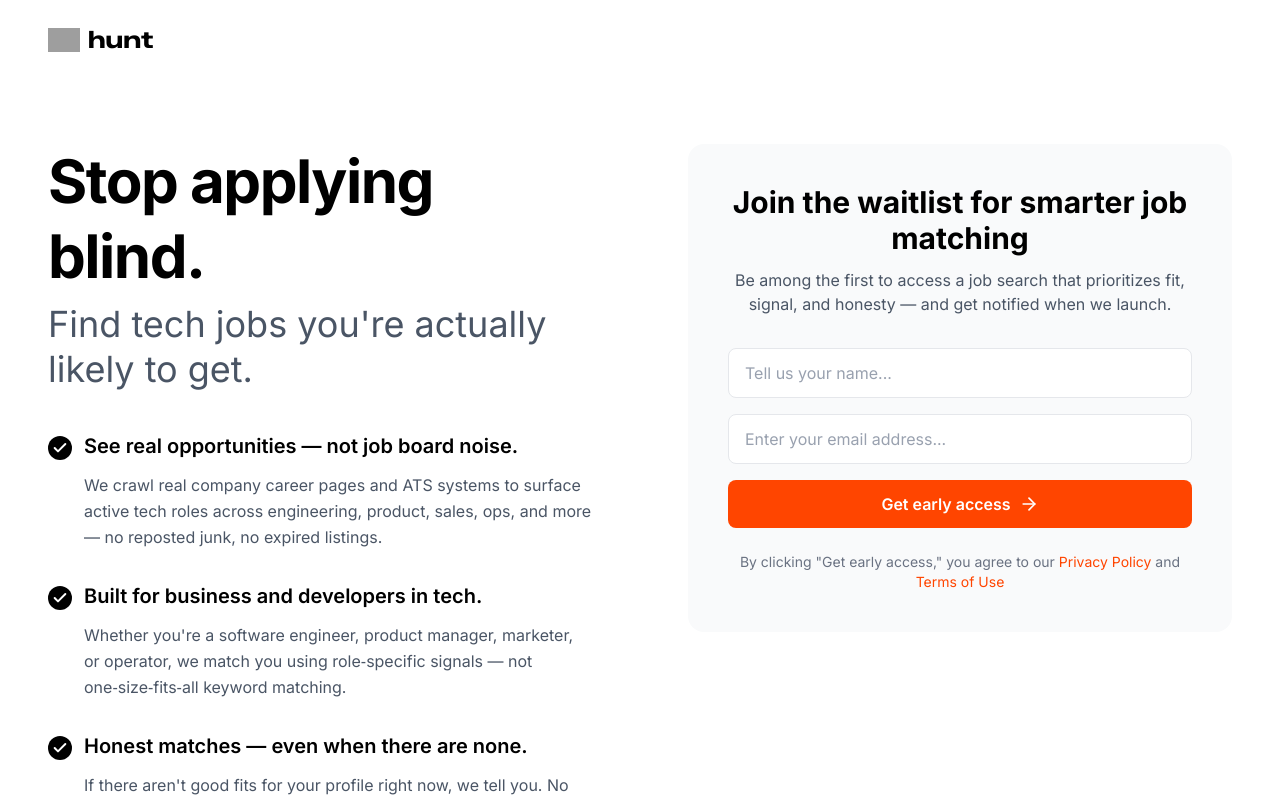
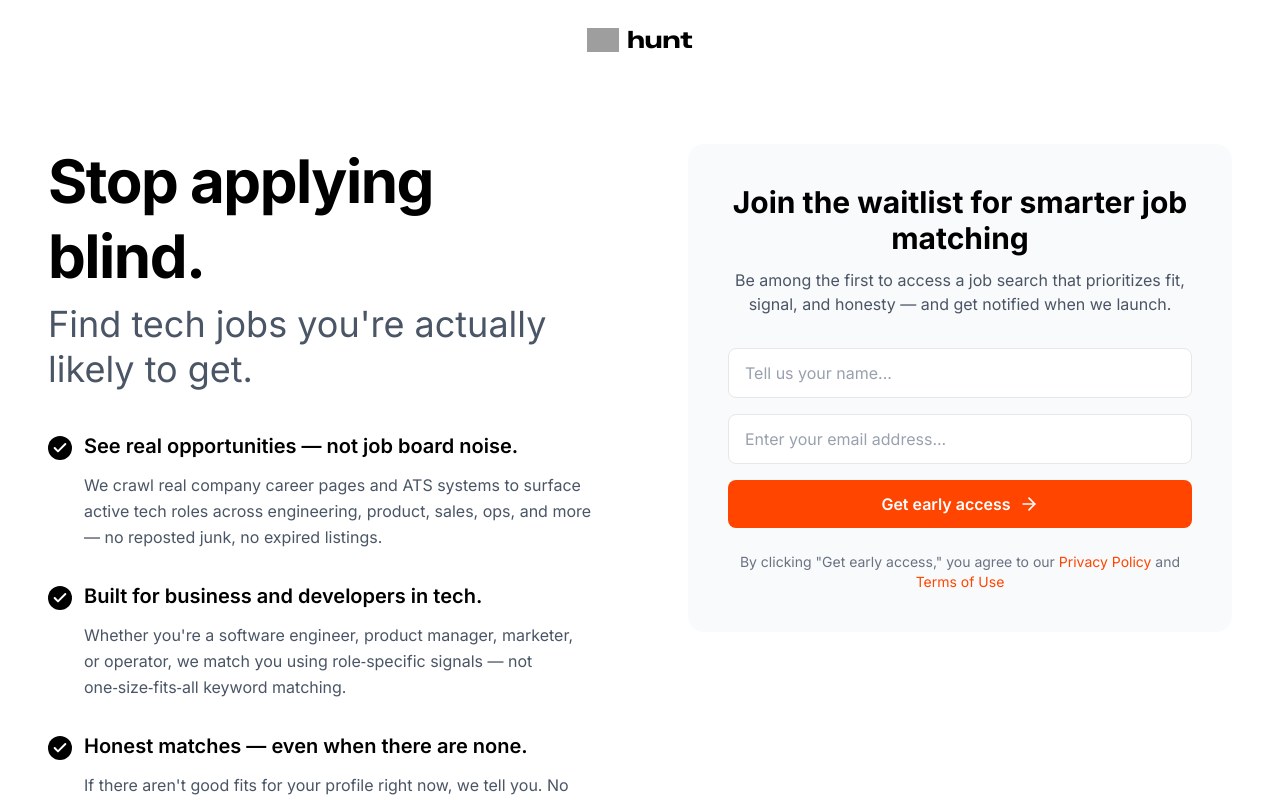
Before and after one commit to singhtalwinder/hunt-waitlist, a Next.js app: page / in a window 1280 px wide. Shown: the top 800 px of the page. Built offline with nearby package versions, Linux system fonts and the light colour scheme; grey boxes are pictures that could not be loaded.

Commit message:
Center logo in header

```diff
--- a/app/page.tsx
+++ b/app/page.tsx
@@ -26,7 +26,7 @@
     <main className="min-h-screen bg-white flex flex-col">
       {/* Header */}
       <header className="w-full py-6 px-6 md:px-12">
-        <div className="flex items-center gap-2">
+        <div className="flex items-center justify-center gap-2">
           <Logo size={32} />
           <span
             className="text-2xl font-bold text-black"
```
